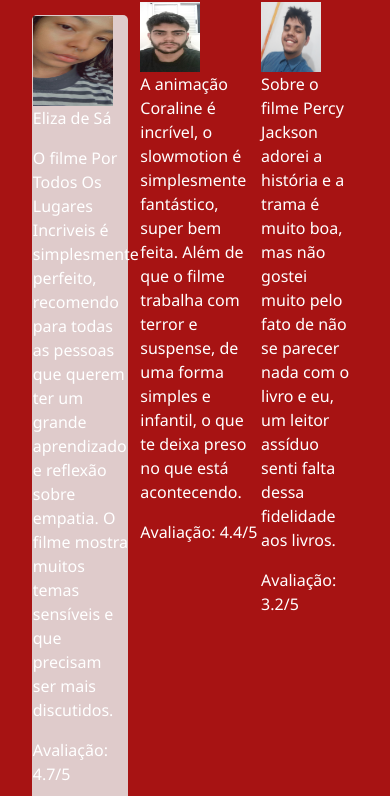
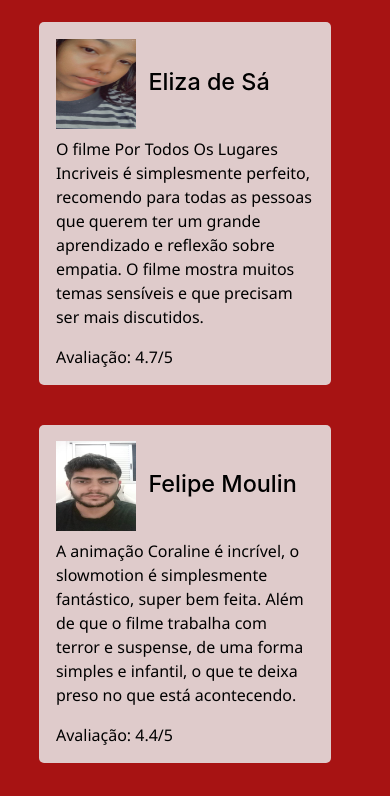
Before and after one commit to annii202/pipoca-e-filme, a plain HTML site: page index.html in a window 390 px wide. Shown: the part 674-1470 px from the top of the page. Drawn offline with nearby package versions, Linux system fonts and the light colour scheme.

Commit message:
Alteracao na avaliação

```diff
--- a/estilo.css
+++ b/estilo.css
@@ -121,6 +121,7 @@ a {
   display: none;
 }
 .avaliacao.item{
+  color: black;
   display: grid;
   grid-template-columns: 3 !important;
   padding-right: 10%;
@@ -130,16 +131,28 @@ a {
   background-color: #e0cecefc;
   border-radius: 5px;
   grid-column: 1;
-  padding-left: 1%;
-  padding-top:1% ;
-  margin: 10%;
-
+  padding-left: 5%;
+  padding-right: 5%;
+  padding-top: 5%;
+  margin: 6%;
 }
 .avaliacao.item2{
+  background-color: #e0cecefc;
+  border-radius: 5px;
   grid-column: 2;
+  padding-left: 5%;
+  padding-right: 5%;
+  padding-top: 5%;
+  margin: 6%;
 }
 .avaliacao.item3{
+  background-color: #e0cecefc;
+  border-radius: 5px;
   grid-column: 3;
+  padding-left: 5%;
+  padding-right: 5%;
+  padding-top: 5%;
+  margin: 6%;
 }
 
 
@@ -201,5 +214,34 @@ a {
     padding-left: 0px;
     padding-right: 0px;
   }
+  .avaliacao.item{
+    color: black;
+    display: grid;
+    grid-template-rows: 3 !important;
+    padding-right: 10%;
+    padding-left: 5%;
+  }
+  .avaliacao.item1{
+    grid-row: 1;
+    grid-column: 1/ spam 3;
+  }
+  .avaliacao.item1>h2{
+    font-size: 6vw;
+  }
+
+  .avaliacao.item2{
+    grid-row: 2;
+    grid-column: 1/ spam 3;
+  }
+  .avaliacao.item2>h2{
+    font-size: 6vw;
+  }
+  .avaliacao.item3{
+    grid-row: 3;
+    grid-column: 1/ spam 3;
+  }
+  .avaliacao.item3>h2{
+    font-size: 6vw;
+  }
 
 }
--- a/index.html
+++ b/index.html
@@ -280,22 +280,21 @@
     <h1>Últimas Avaliações</h1>
     <div class="avaliacao item">
       <div class="avaliacao item1">
-        <img src = "img/avaliacao1.jpeg" width="80" height="90">
-        <p> Eliza de Sá</p>
+        <h2> <img src = "img/avaliacao1.jpeg" width="80" height="90">&nbsp; Eliza de Sá</h2>
         <p>O filme Por Todos Os Lugares Incriveis é simplesmente perfeito, recomendo para todas as pessoas que querem
         ter um grande aprendizado e reflexão sobre empatia. O filme mostra muitos temas sensíveis e que precisam ser mais
         discutidos.</p>
         <p>Avaliação: 4.7/5</p>
       </div>
       <div class="avaliacao item2">
-        <img src = "img/avaliacao2.jpeg" width="60" height="70">
+        <h2> <img src = "img/avaliacao2.jpeg" width="80" height="90">&nbsp; Felipe Moulin</h2>
         <p> A animação Coraline é incrível, o slowmotion é simplesmente fantástico, super bem feita. Além de
         que o filme trabalha com terror e suspense, de uma forma simples e infantil, o que te deixa preso no que está acontecendo.
         </p>
         <p>Avaliação: 4.4/5</p>
       </div>
       <div class="avaliacao item3">
-        <img src = "img/avaliacao3.jpeg" width="60" height="70">
+        <h2><img src = "img/avaliacao3.jpeg" width="80" height="90">&nbsp; João Felipe</h2>
         <p> Sobre o filme Percy Jackson adorei a história e a trama é muito boa, mas não gostei muito pelo fato de não se
         parecer nada com o livro e eu, um leitor assíduo senti falta dessa fidelidade aos livros.
         </p>
```
